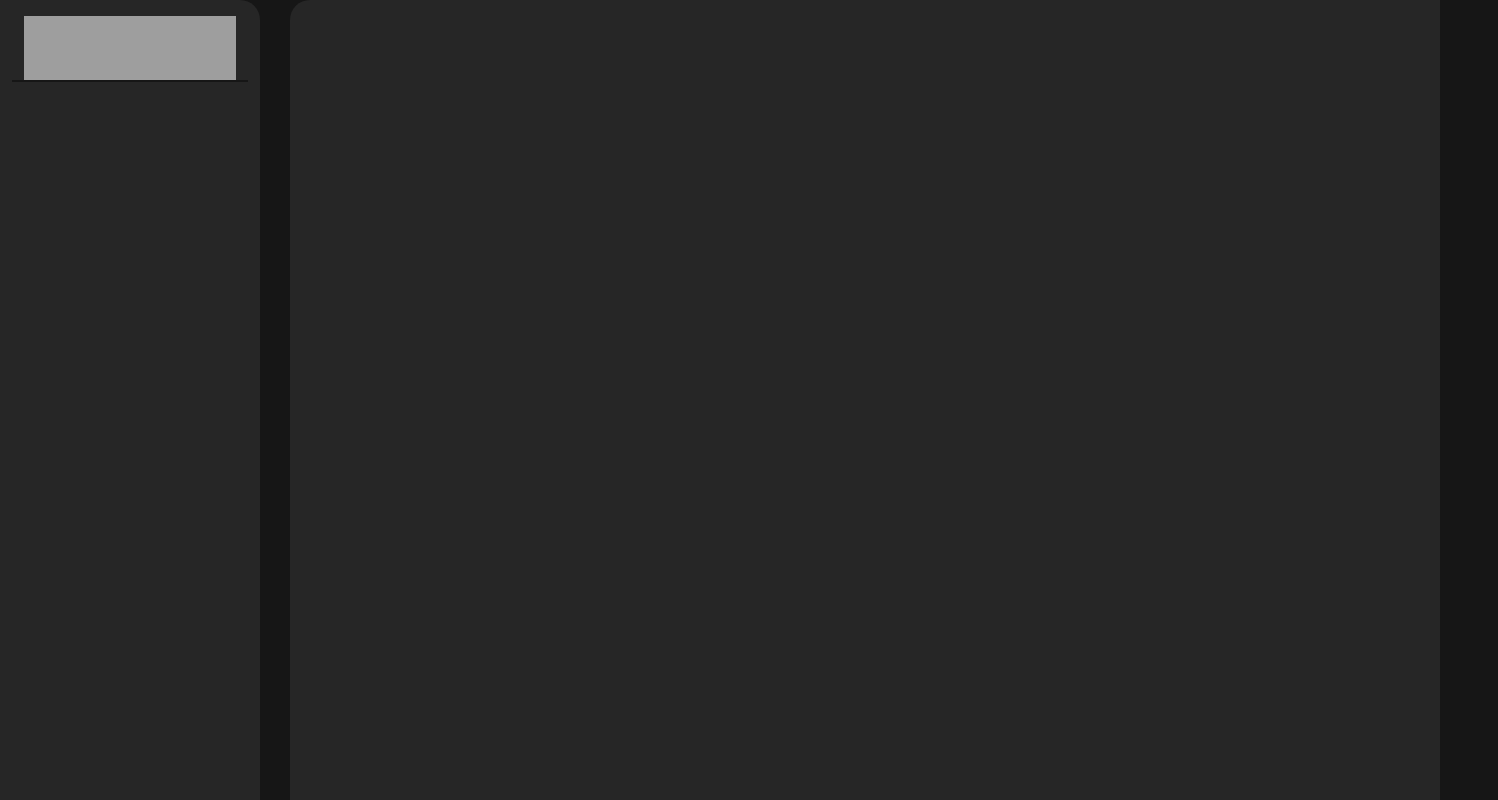
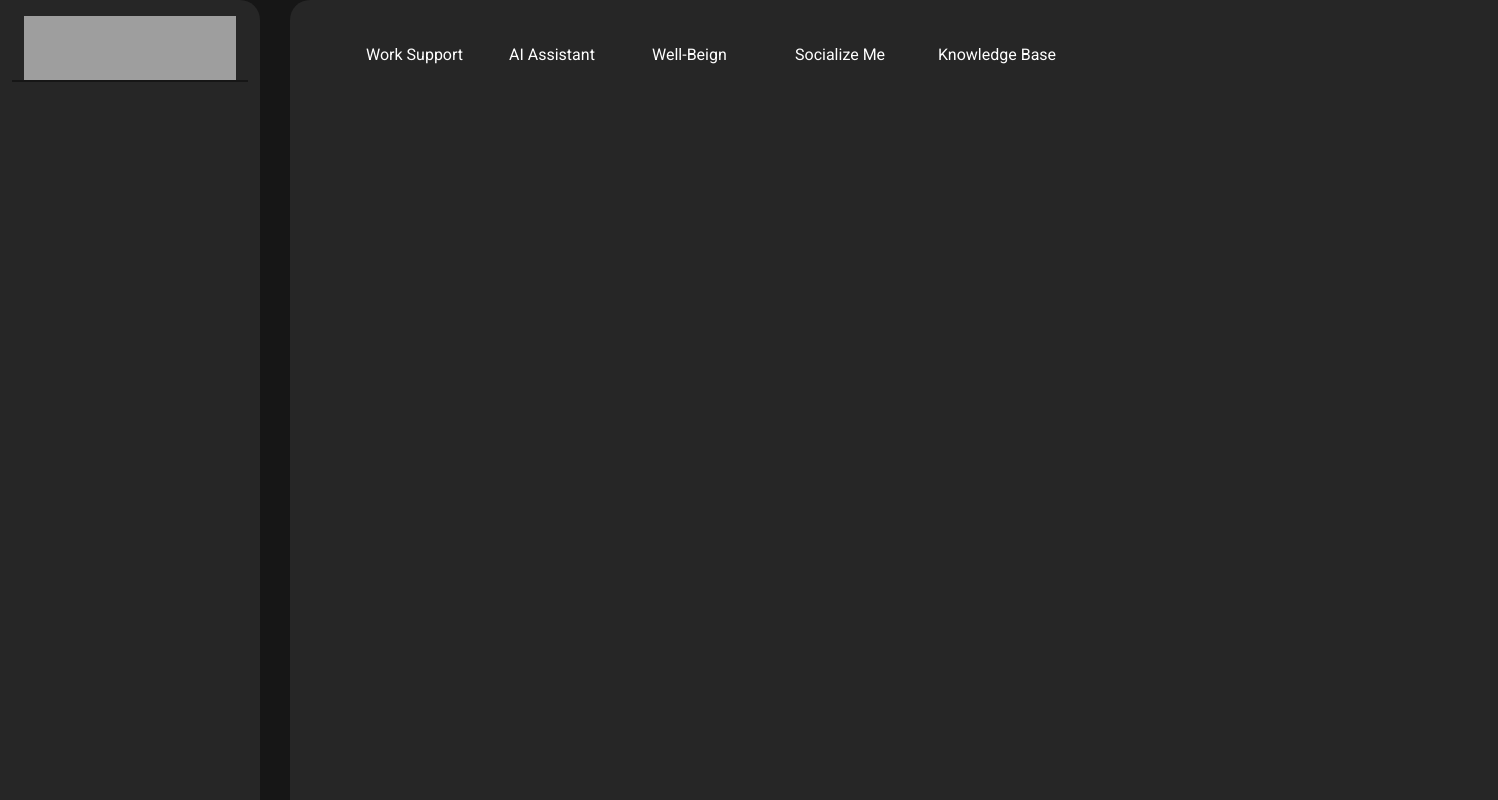
Before and after one commit to filipNesovanovic91/day-buddy, an Angular app: page /home in a window 1280 px wide. Shown: the top 800 px of the page, 1498 px wide, since content can reach past the window. Built offline with nearby package versions, Linux system fonts and the light colour scheme; grey boxes are pictures that could not be loaded.

Commit message:
added right nav

```diff
--- a/src/app/modules/home/components/home/home.component.html
+++ b/src/app/modules/home/components/home/home.component.html
@@ -12,6 +12,26 @@
   </div>
 
   <div class="right-div">
-      <!-- Right div content goes here -->
+      <header>
+          <nav class="navigation">
+              <ul class="navigation-list">
+                  <li>
+                    <a href="#">Work Support</a>
+                  </li>
+                  <li>
+                    <a href="#">AI Assistant</a>
+                  </li>
+                  <li>
+                    <a href="#">Well-Beign</a>
+                  </li>
+                  <li>
+                    <a href="#">Socialize Me</a>
+                  </li>
+                  <li>
+                    <a href="#">Knowledge Base</a>
+                  </li>
+              </ul>
+          </nav>
+      </header>
   </div>
 </div>
--- a/src/app/modules/home/components/home/home.component.scss
+++ b/src/app/modules/home/components/home/home.component.scss
@@ -45,3 +45,28 @@
   height: 746px;
   gap: 32px;
 }
+
+.navigation {
+  width: 1148px;
+  height: 72px;
+  padding: 0 0 0 12px;
+  gap: 32px;
+}
+
+.navigation-list {
+  list-style-type: none;
+  display: flex;
+}
+
+.navigation-list a {
+  text-decoration: none;
+  display: flex;
+  align-items: center;
+  width: 137px;
+  height: 48px;
+  padding: 6px 6px 6px 0;
+  border: 0px 0px 2px 0;
+  gap: 8px;
+  color: #ffffff;
+  font-size: 16px;
+}
```
